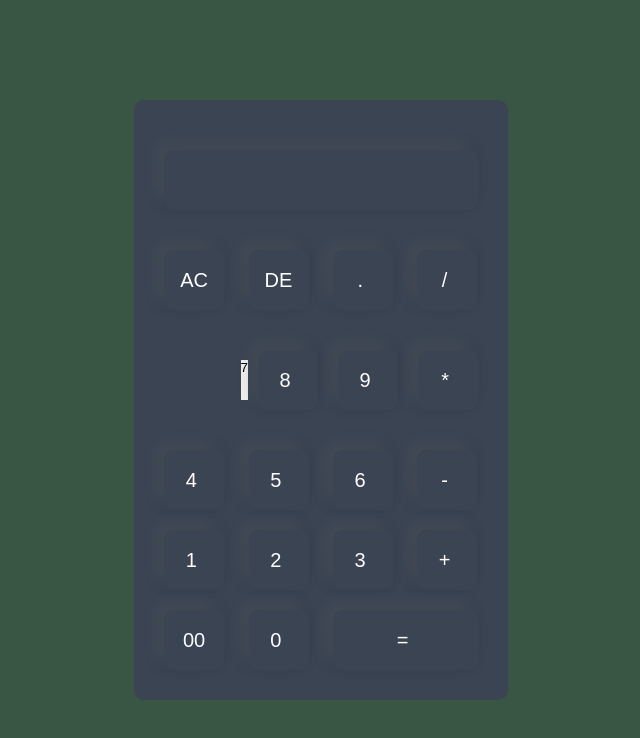
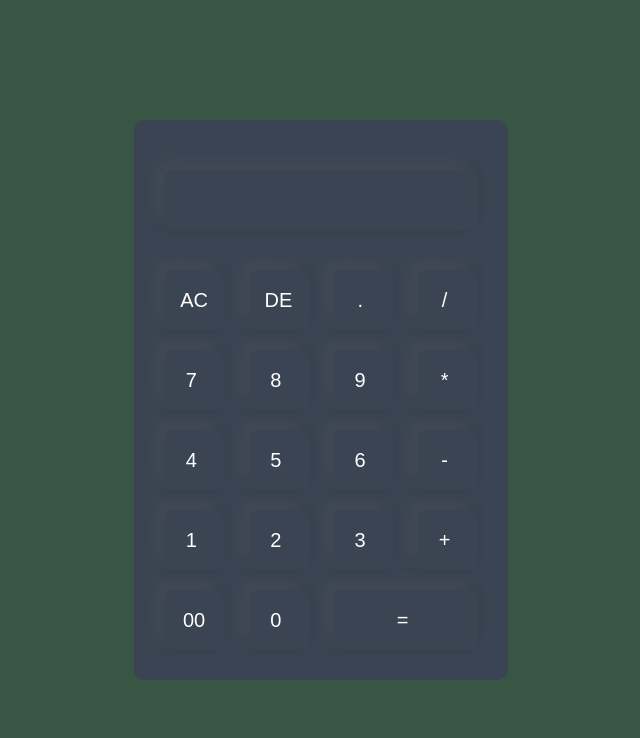
Before and after one commit to iamiza/calculator, a plain HTML site: page index.html in a window 1280 px wide. Shown: the whole page, without its empty margins (319-959 px from the left). Drawn offline with Linux system fonts and the light colour scheme.

Commit message:
change display

```diff
--- a/index.html
+++ b/index.html
@@ -22,8 +22,8 @@
                     <input type="button" value="/ " onclick="display.value += '/'">
 
                 </div>
-                <div class="button">
-                    <button class="button">7</button>
+                <div>
+                    <input type="button" value="7 " onclick="display.value += '7'">
                     <input type="button" value="8 " onclick="display.value += '8'">
                     <input type="button" value="9 " onclick="display.value += '9'">
                     <input type="button" value="* " onclick="display.value += '*'">
--- a/script.js
+++ /dev/null
@@ -1,2 +0,0 @@
-let string = "";
-let buttons = document.querySelectorAll(".buttons")
--- a/style.css
+++ b/style.css
@@ -50,9 +50,3 @@ input[type="button"]:hover {
     background-color: #f0f0f0;
     color: #000;
 }
-.button{
-    border: 0;
-    display: flex ;
-    justify-content: flex-end;
-    margin: 20px 0;
-}
```
